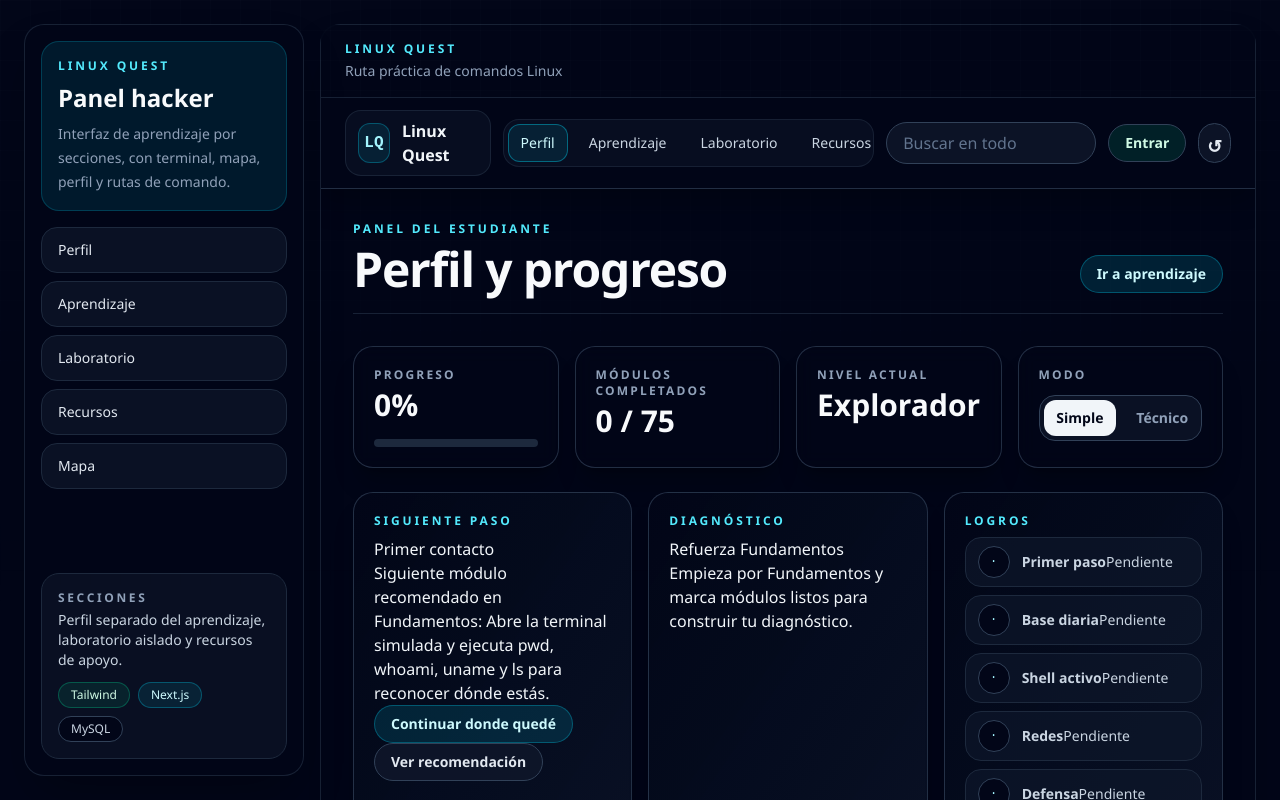
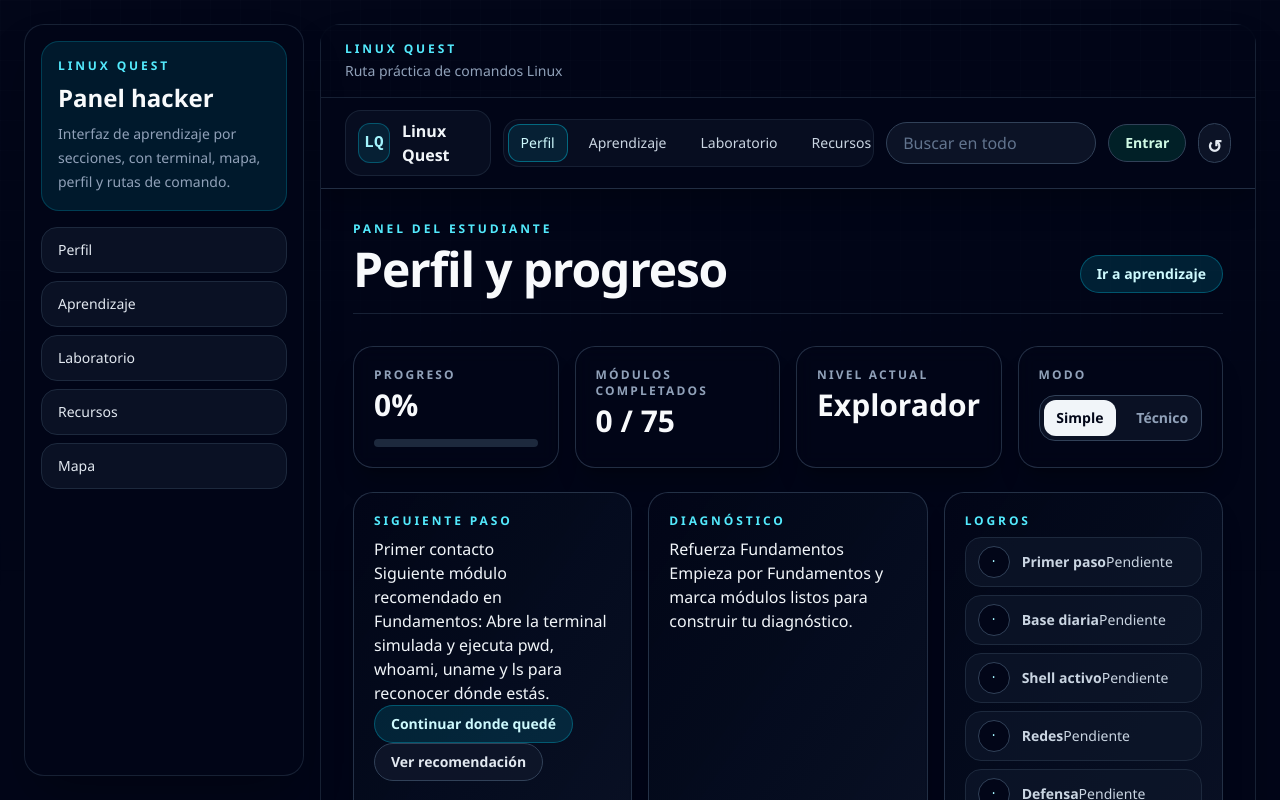
Before and after one commit to sagdev3/aprendelinux, a Next.js app: page / in a window 1280 px wide. Shown: the top 800 px of the page. Built offline with nearby package versions, Linux system fonts and the light colour scheme; no server answers.

Commit message:
chore: remove sidebar tech copy

```diff
--- a/app/page.jsx
+++ b/app/page.jsx
@@ -23,18 +23,6 @@ export default function Home() {
               <a className="rounded-2xl border border-slate-800 bg-slate-900/70 px-4 py-3 text-sm text-slate-200 transition hover:border-cyan-400/40 hover:bg-slate-800" href="#vista-recursos">Recursos</a>
               <a className="rounded-2xl border border-slate-800 bg-slate-900/70 px-4 py-3 text-sm text-slate-200 transition hover:border-cyan-400/40 hover:bg-slate-800" href="#vista-mapa">Mapa</a>
             </nav>
-
-            <div className="mt-auto grid gap-3 rounded-[18px] border border-slate-800 bg-slate-900/60 p-4">
-              <div>
-                <p className="text-xs font-semibold uppercase tracking-[0.22em] text-slate-400">Secciones</p>
-                <p className="mt-1 text-sm text-slate-300">Perfil separado del aprendizaje, laboratorio aislado y recursos de apoyo.</p>
-              </div>
-              <div className="flex flex-wrap gap-2">
-                <span className="rounded-full border border-emerald-400/30 bg-emerald-400/10 px-3 py-1 text-xs text-emerald-100">Tailwind</span>
-                <span className="rounded-full border border-cyan-400/30 bg-cyan-400/10 px-3 py-1 text-xs text-cyan-100">Next.js</span>
-                <span className="rounded-full border border-slate-700 bg-slate-950 px-3 py-1 text-xs text-slate-300">MySQL</span>
-              </div>
-            </div>
           </div>
         </aside>
 
```
